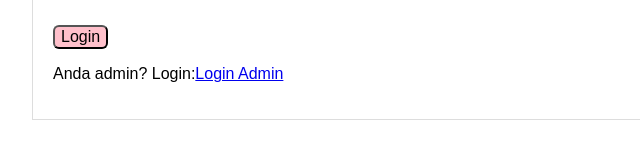
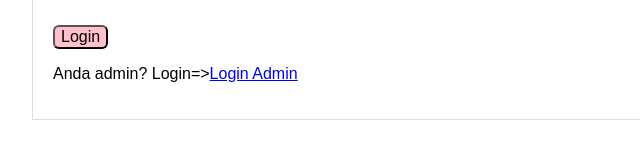
Before and after one commit to rizkycristian/tugas2praktikum, a plain HTML site: page index.html in a window 1280 px wide. Shown: the part 272-430 px from the top of the page, 287-927 px from the left. Drawn offline with Linux system fonts and the light colour scheme.

Commit message:
Update index.html

```diff
--- a/index.html
+++ b/index.html
@@ -50,7 +50,7 @@
 
         <button type="submit">Login</button>
 
-        <p>Anda admin? Login:<a href="loginadmin.html">Login Admin</a></p>
+        <p>Anda admin? Login=><a href="loginadmin.html">Login Admin</a></p>
       </form>
     </div>
 
```
